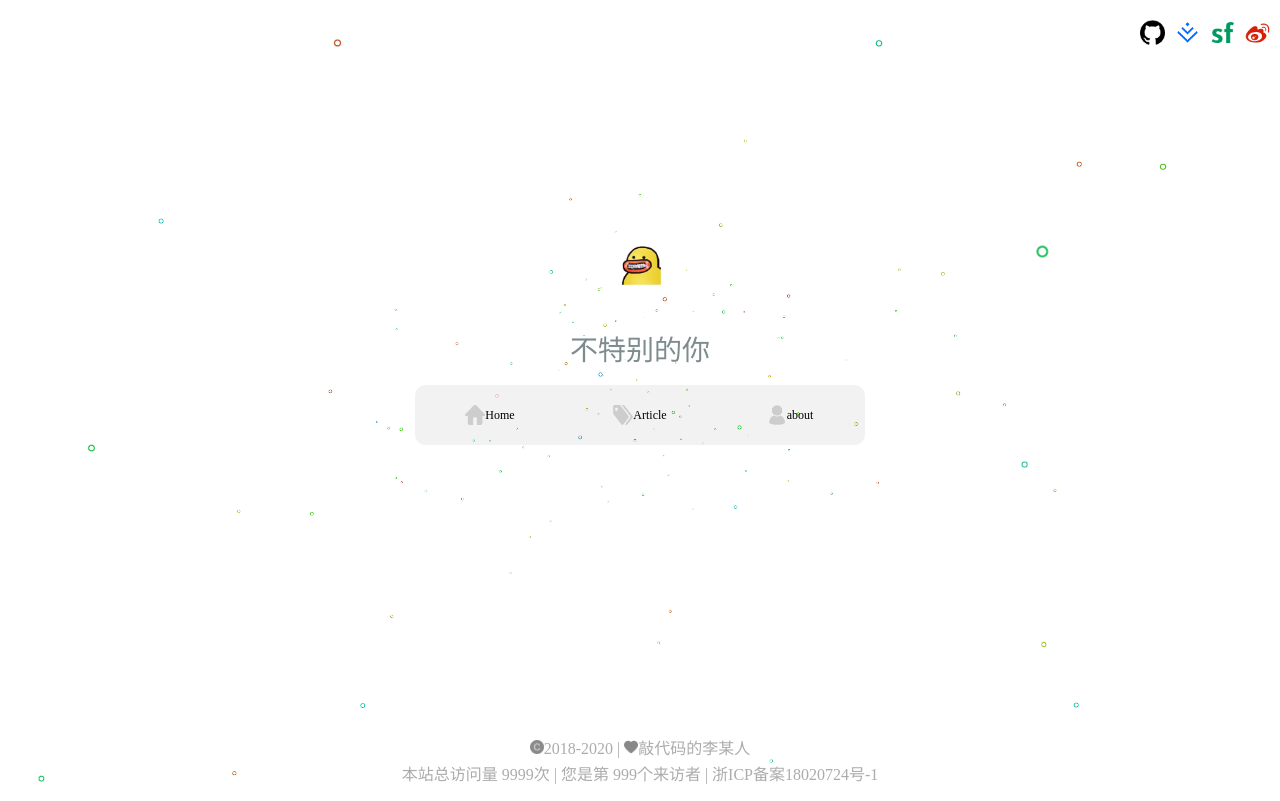
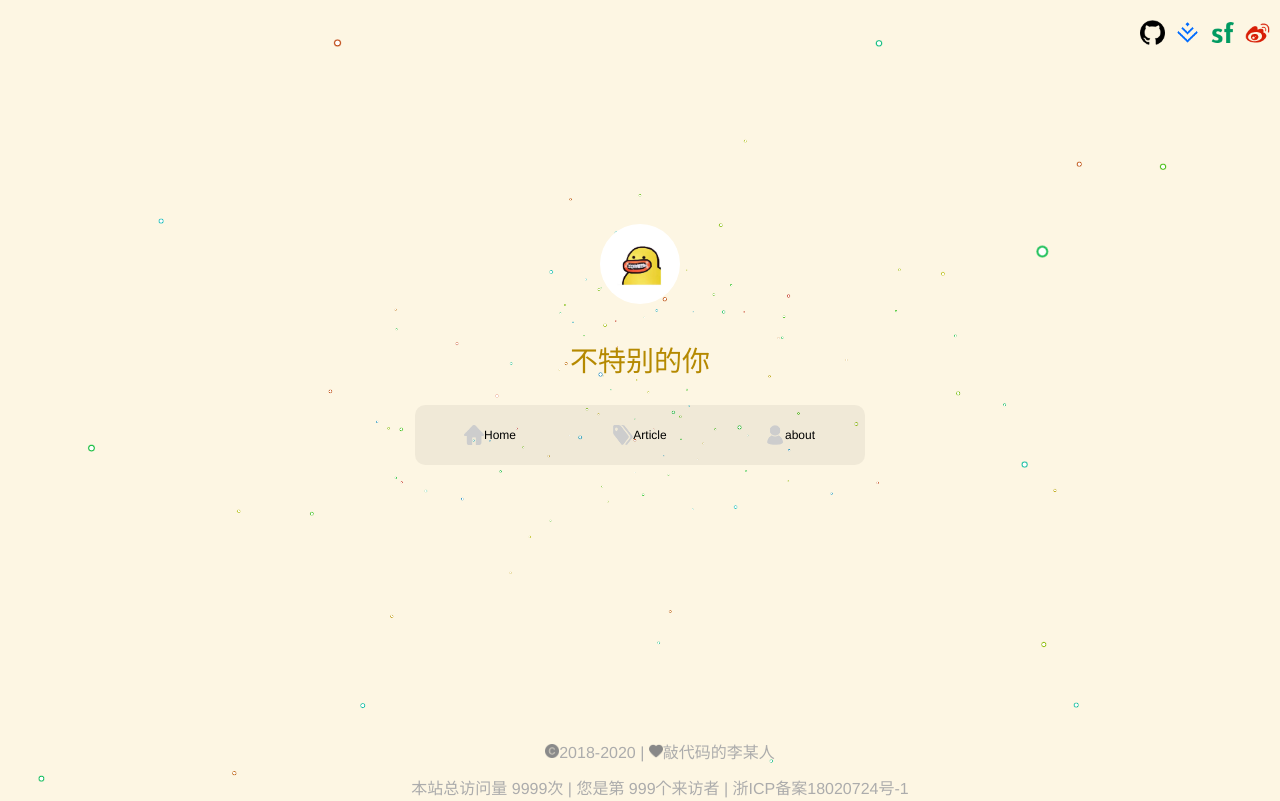
Before and after one commit to liaoruochen/A-website-of-its-own, a Vue app in the folder notspecialyou/: page / in a window 1280 px wide. Built offline with nearby package versions, Linux system fonts and the light colour scheme.

Commit message:
增加了markdown Css

```diff
--- a/notspecialyou/src/common/style/base.css
+++ b/notspecialyou/src/common/style/base.css
@@ -1,57 +1,311 @@
-/* http://meyerweb.com/eric/tools/css/reset/
-   v2.0 | 20110126
-   License: none (public domain)
-*/
+/* RESET
+=============================================================================*/
 
-html, body, div, applet, object, iframe, blockquote, pre,
-a, abbr, acronym, address, big, cite, code,
-del, dfn, em, img, ins, kbd, q, s, samp,
-small, strike, strong, sub, sup, tt, var,
-b, u, i, center,
-dl, dt, dd, ol, ul, li,
-fieldset, form, label, legend,
-table, caption, tbody, tfoot, thead, tr, th, td,
-article, aside, canvas, details, embed,
-figure, figcaption, footer, header, hgroup,
-menu, nav, output, ruby, section, summary,
-time, mark, audio, video {
-	margin: 0;
-	padding: 0;
-	border: 0;
-	font-size: 100%;
-	font: inherit;
-	vertical-align: baseline;
-}
-/* HTML5 display-role reset for older browsers */
-article, aside, details, figcaption, figure,
-footer, header, hgroup, menu, nav, section {
-	display: block;
-}
-body {
-	line-height: 1;
-}
-ol, ul {
-	list-style: none;
-}
-blockquote, q {
-	quotes: none;
-}
-blockquote:before, blockquote:after,
-q:before, q:after {
-	content: '';
-	content: none;
-}
-table {
-	border-collapse: collapse;
-	border-spacing: 0;
+html, body, div, span, applet, object, iframe, h1, h2, h3, h4, h5, h6, p, blockquote, pre, a, abbr, acronym, address, big, cite, code, del, dfn, em, img, ins, kbd, q, s, samp, small, strike, strong, sub, sup, tt, var, b, u, i, center, dl, dt, dd, ol, ul, li, fieldset, form, label, legend, table, caption, tbody, tfoot, thead, tr, th, td, article, aside, canvas, details, embed, figure, figcaption, footer, header, hgroup, menu, nav, output, ruby, section, summary, time, mark, audio, video {
+  margin: 0;
+  padding: 0;
+  border: 0;
 }
 
-a {
-	color: #7e8c8d;
-  text-decoration: none
+/* 设置滚动条的样式 */
+::-webkit-scrollbar {
+width:12px;
+}
+/* 滚动槽 */
+::-webkit-scrollbar-track {
+-webkit-box-shadow:inset006pxrgba(0,0,0,0.3);
+border-radius:10px;
+}
+/* 滚动条滑块 */
+::-webkit-scrollbar-thumb {
+border-radius:10px;
+background:rgba(0,0,0,0.1);
+-webkit-box-shadow:inset006pxrgba(0,0,0,0.5);
+}
+::-webkit-scrollbar-thumb:window-inactive {
+background:rgba(255,0,0,0.4);
 }
 
-/* a:hover, a:active {
-    color: #0ae;
-    text-decoration: underline;
-} */
+/* BODY
+=============================================================================*/
+
+body {
+  font-family: Helvetica, arial, freesans, clean, sans-serif;
+  font-size: 14px;
+  line-height: 1.6;
+  color: #333;
+  background-color: #FDF6E3;
+  padding: 0px 20px;
+  /* max-width: 960px; */
+  margin: 0 auto;
+  /* overflow: hidden; */
+}
+
+body>*:first-child {
+  margin-top: 0 !important;
+}
+
+body>*:last-child {
+  margin-bottom: 0 !important;
+}
+
+/* BLOCKS
+=============================================================================*/
+
+p, blockquote, ul, ol, dl, table, pre {
+  /* margin: 15px 0; */
+}
+
+/* HEADERS
+=============================================================================*/
+
+h1, h2, h3, h4, h5, h6 {
+  margin: 20px 0 10px;
+  padding: 0;
+  font-weight: bold;
+  -webkit-font-smoothing: antialiased;
+}
+
+h1 tt, h1 code, h2 tt, h2 code, h3 tt, h3 code, h4 tt, h4 code, h5 tt, h5 code, h6 tt, h6 code {
+  font-size: inherit;
+}
+h4,
+h5,
+h6 {
+  color: #859900;
+}
+h1 {
+  font-size: 2.8em;
+  color: #d33682;
+}
+h2 {
+  font-size: 2.4em;
+  color: #9B31EA;
+
+}
+h3 {
+  font-size: 1.8em;
+  color: #338000;
+}
+h4 {
+  font-size: 1.4em;
+}
+h5 {
+  font-size: 1.3em;
+}
+h6 {
+  font-size: 1.15em;
+}
+
+body>h2:first-child, body>h1:first-child, body>h1:first-child+h2, body>h3:first-child, body>h4:first-child, body>h5:first-child, body>h6:first-child {
+  margin-top: 0;
+  padding-top: 0;
+}
+
+a:first-child h1, a:first-child h2, a:first-child h3, a:first-child h4, a:first-child h5, a:first-child h6 {
+  margin-top: 0;
+  padding-top: 0;
+}
+
+h1+p, h2+p, h3+p, h4+p, h5+p, h6+p {
+  margin-top: 10px;
+}
+
+/* LINKS
+=============================================================================*/
+
+a {
+  color: #b58900;
+  text-decoration: none;
+}
+a:focus {
+  outline: thin dotted;
+}
+a:active,
+a:hover {
+  outline: 0;
+}
+a:hover {
+  color: #cb4b16;
+  text-decoration: underline;
+}
+a:visited {
+  color: #cb4b16;
+}
+
+/* LISTS
+=============================================================================*/
+
+ul, ol {
+  /* padding-left: 30px; */
+}
+
+ul li > :first-child,
+ol li > :first-child,
+ul li ul:first-of-type,
+ol li ol:first-of-type,
+ul li ol:first-of-type,
+ol li ul:first-of-type {
+  margin-top: 0px;
+}
+
+ul ul, ul ol, ol ol, ol ul {
+  margin-bottom: 0;
+}
+
+dl {
+  padding: 0;
+}
+
+dl dt {
+  font-size: 14px;
+  font-weight: bold;
+  font-style: italic;
+  padding: 0;
+  margin: 15px 0 5px;
+}
+
+dl dt:first-child {
+  padding: 0;
+}
+
+dl dt>:first-child {
+  margin-top: 0px;
+}
+
+dl dt>:last-child {
+  margin-bottom: 0px;
+}
+
+dl dd {
+  margin: 0 0 15px;
+  padding: 0 15px;
+}
+
+dl dd>:first-child {
+  margin-top: 0px;
+}
+
+dl dd>:last-child {
+  margin-bottom: 0px;
+}
+
+/* CODE
+=============================================================================*/
+
+pre, code, tt {
+  font-size: 12px;
+  font-family: Consolas, "Liberation Mono", Courier, monospace;
+}
+
+code, tt {
+  margin: 0 0px;
+  padding: 0px 0px;
+  white-space: nowrap;
+  border: 1px solid #eaeaea;
+  background-color: #f8f8f8;
+  border-radius: 3px;
+}
+
+pre>code {
+  margin: 0;
+  padding: 0;
+  white-space: pre;
+  color: #338000;
+  border: none;
+  background: transparent;
+
+}
+
+pre {
+  background-color: #f8f8f8;
+  border: 1px solid #ccc;
+  font-size: 13px;
+  line-height: 19px;
+  overflow: auto;
+  padding: 6px 10px;
+  border-radius: 3px;
+}
+
+pre code, pre tt {
+  background-color: transparent;
+  border: none;
+}
+/* QUOTES
+=============================================================================*/
+
+blockquote {
+  border-left: 4px solid #DDD;
+  padding: 0 15px;
+  color: #777;
+}
+
+blockquote>:first-child {
+  margin-top: 0px;
+}
+
+blockquote>:last-child {
+  margin-bottom: 0px;
+}
+
+/* HORIZONTAL RULES
+=============================================================================*/
+
+hr {
+  clear: both;
+  margin: 15px 0;
+  height: 0px;
+  overflow: hidden;
+  border: none;
+  background: transparent;
+  border-bottom: 4px solid #ddd;
+  padding: 0;
+}
+
+/* TABLES
+=============================================================================*/
+table{
+  margin: 0 auto;
+}
+table th {
+  font-weight: bold;
+}
+
+table th, table td {
+  border: 1px solid #ccc;
+  padding: 6px 13px;
+}
+
+table tr {
+  border-top: 1px solid #ccc;
+  background-color: #fff;
+}
+
+table tr:nth-child(2n) {
+  background-color: #f8f8f8;
+}
+
+/* IMAGES
+=============================================================================*/
+
+img {
+  max-width: 100%;
+}
+/* P
+=============================================================================*/
+p{
+    font-size:1.2em;
+    /* text-align: center */
+}
+
+
+/*目录形成的范围*/
+#outline-list {
+    height: 325px;
+    position: fixed;
+    overflow-y:scroll;
+    overflow-x:hidden;
+    bottom: 80px;
+    right: 15px;
+    width: 220px;
+}
```
